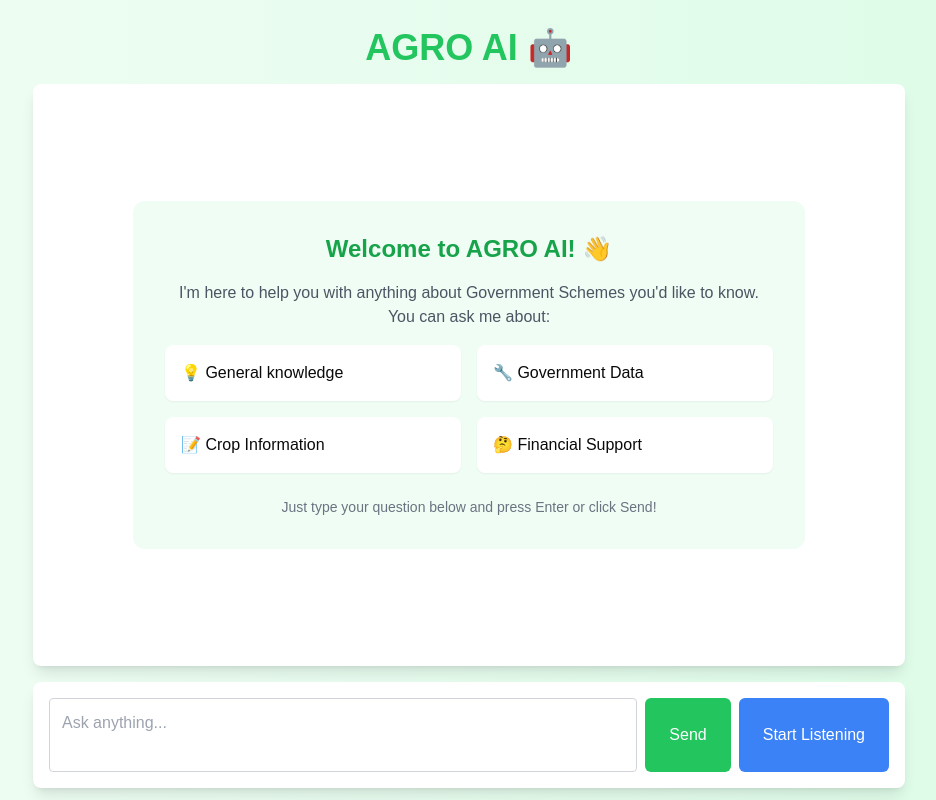
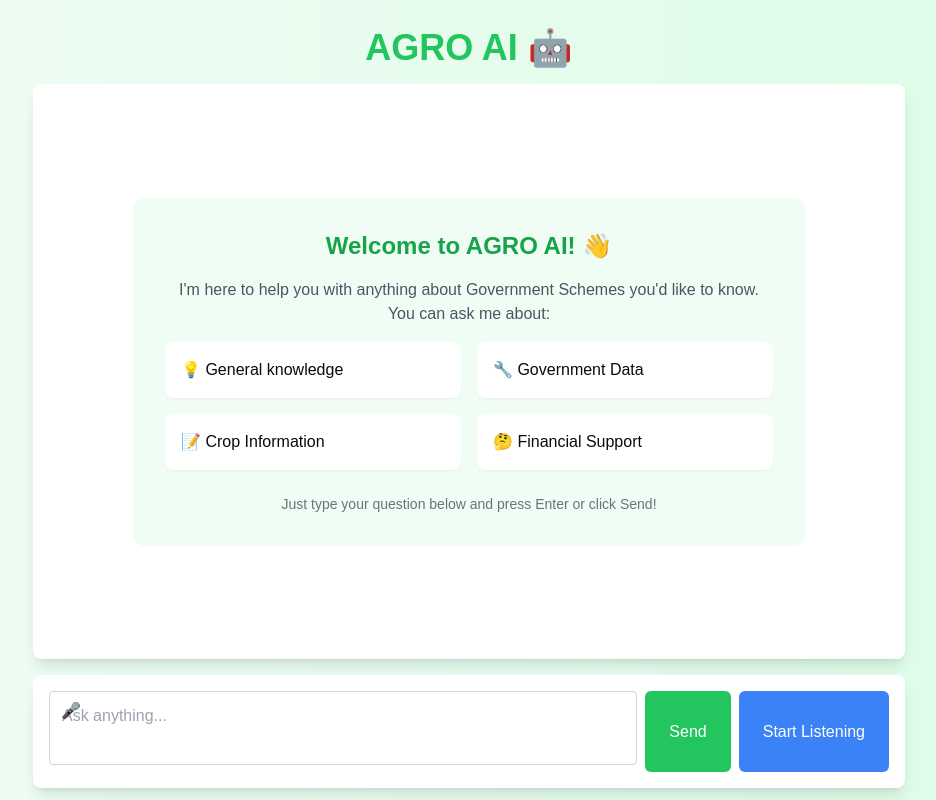
Before and after one commit to Jayesh-2404/agri-app, a Next.js app: page /chat in a window 1280 px wide. Shown: the whole page, without its empty margins (171-1107 px from the left). Built offline with nearby package versions, Linux system fonts and the light colour scheme.

Commit message:
deplyment changes

```diff
--- a/src/app/chat/page.jsx
+++ b/src/app/chat/page.jsx
@@ -1,6 +1,6 @@
 "use client"
 //helo
-import { useState, useRef, useEffect } from "react";
+import { useEffect, useRef, useState } from "react";
 // import "../styles/Chat.scss";
 import axios from "axios";
 import ReactMarkdown from "react-markdown";
@@ -70,7 +70,7 @@ to official portals whenever possible. Support multi-language responses and ensu
 
     try {
       const response = await axios({
-        url: `https://generativelanguage.googleapis.com/v1beta/models/gemini-1.5-flash:generateContent?key=${process.env.REACT_APP_API_KEY}`,
+        url: `https://generativelanguage.googleapis.com/v1beta/models/gemini-1.5-flash:generateContent?key=${process.env.NEXT_PUBLIC_GEMINI_API_KEY}`,
         method: "post",
         data: {
           contents: [
@@ -163,9 +163,10 @@ to official portals whenever possible. Support multi-language responses and ensu
         {/* Fixed Input Form */}
         <form onSubmit={generateAnswer} className="bg-white rounded-lg shadow-lg p-4">
           <div className="flex gap-2">
+            <div className="relative flex-1">
               <textarea
                 required
-              className="flex-1 border border-gray-300 rounded p-3 focus:border-green-400 focus:ring-1 focus:ring-green-400 resize-none relative"
+                className="w-full border border-gray-300 rounded p-3 focus:border-green-400 focus:ring-1 focus:ring-green-400 resize-none"
                 value={question}
                 onChange={(e) => setQuestion(e.target.value)}
                 placeholder="Ask anything..."
@@ -176,9 +177,9 @@ to official portals whenever possible. Support multi-language responses and ensu
                     generateAnswer(e);
                   }
                 }}
-            >
-              <span className="absolute left-3 top-2 text-gray-500">🎤</span>
-            </textarea>
+              />
+              <span className="absolute left-3 top-2 text-gray-500 pointer-events-none">🎤</span>
+            </div>
             <button
               type="submit"
               className={`px-6 py-2 bg-green-500 text-white rounded-md hover:bg-green-600 transition-colors ${
```
Lines whose indentation alone changed are shown as unchanged.
